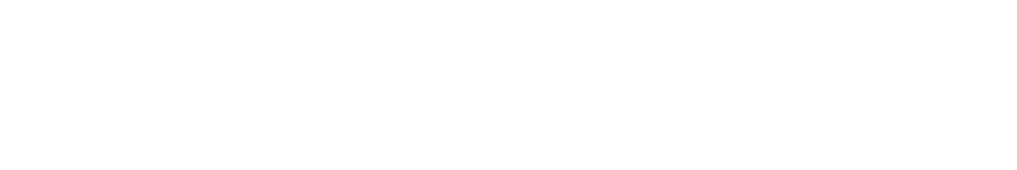
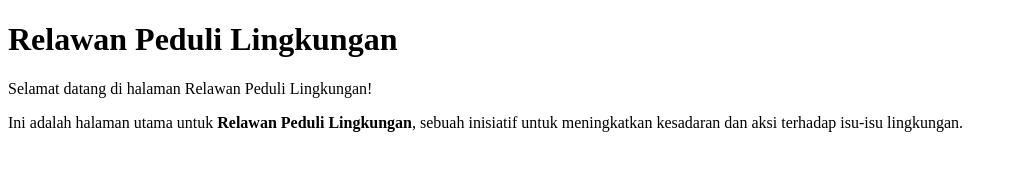
Before and after one commit to bayuut/RelawanPeduliLingkungan, a plain HTML site: page index.html in a window 1280 px wide. Shown: the whole page, without its empty margins (0-1017 px from the left). Drawn offline with Linux system fonts and the light colour scheme.

Commit message:
menambahkan body

```diff
--- a/index.html
+++ b/index.html
@@ -3,9 +3,12 @@
 <head>
     <meta charset="UTF-8">
     <meta name="viewport" content="width=device-width, initial-scale=1.0">
-    <title>Document</title>
+    <title>Relawan Peduli Lingkungan</title>
 </head>
 <body>
-
+    <h1>Relawan Peduli Lingkungan</h1>
+    <p>Selamat datang di halaman Relawan Peduli Lingkungan!</p>
+    <p>Ini adalah halaman utama untuk
+    <strong>Relawan Peduli Lingkungan</strong>, sebuah inisiatif untuk meningkatkan kesadaran dan aksi terhadap isu-isu lingkungan.</p>
 </body>
 </html>
```
